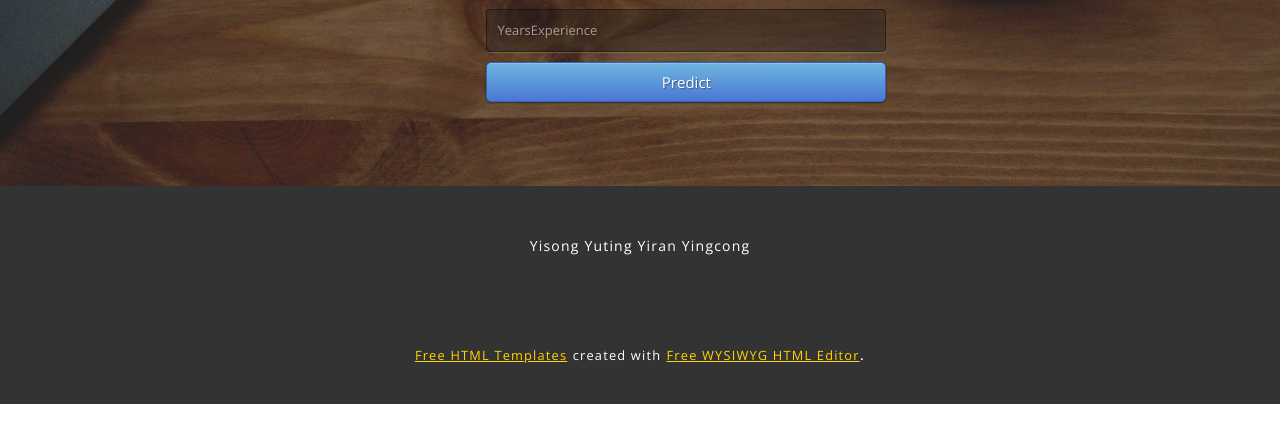
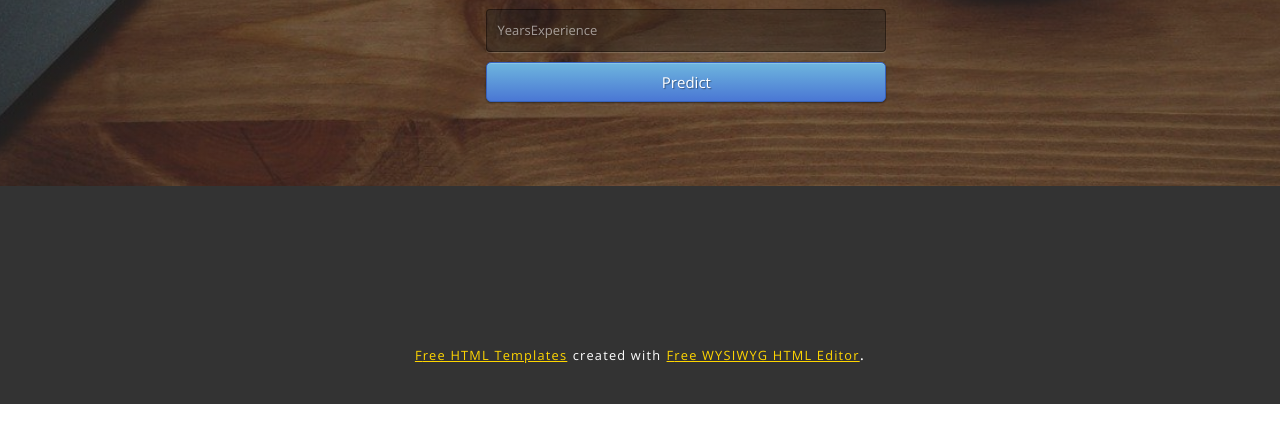
Before and after one commit to YisongZou/Flask-Salary-Predictor-with-Random-Forest-Algorithm, a Flask app: page / in a window 1280 px wide. Shown: the part 541-984 px from the top of the page. Run offline with Flask 2, Linux system fonts and the light colour scheme; parts of the project's set-up code (start-up, migrations or seed data) failed here and were passed over.

Commit message:
deleted texts for names 'Yisong Yuting Yiran Yingcong'

```diff
--- a/templates/index.html
+++ b/templates/index.html
@@ -79,7 +79,7 @@
  </div>
 
     <footer class="u-align-center u-clearfix u-footer u-grey-80 u-footer" id="sec-2012"><div class="u-clearfix u-sheet u-sheet-1">
-        <p class="u-small-text u-text u-text-variant u-text-1">Yisong Yuting Yiran Yingcong</p>
+        <p class="u-small-text u-text u-text-variant u-text-1"></p>
       </div></footer>
     <section class="u-backlink u-clearfix u-grey-80">
       <a class="u-link" href="https://nicepage.com/html-templates" target="_blank">
```
